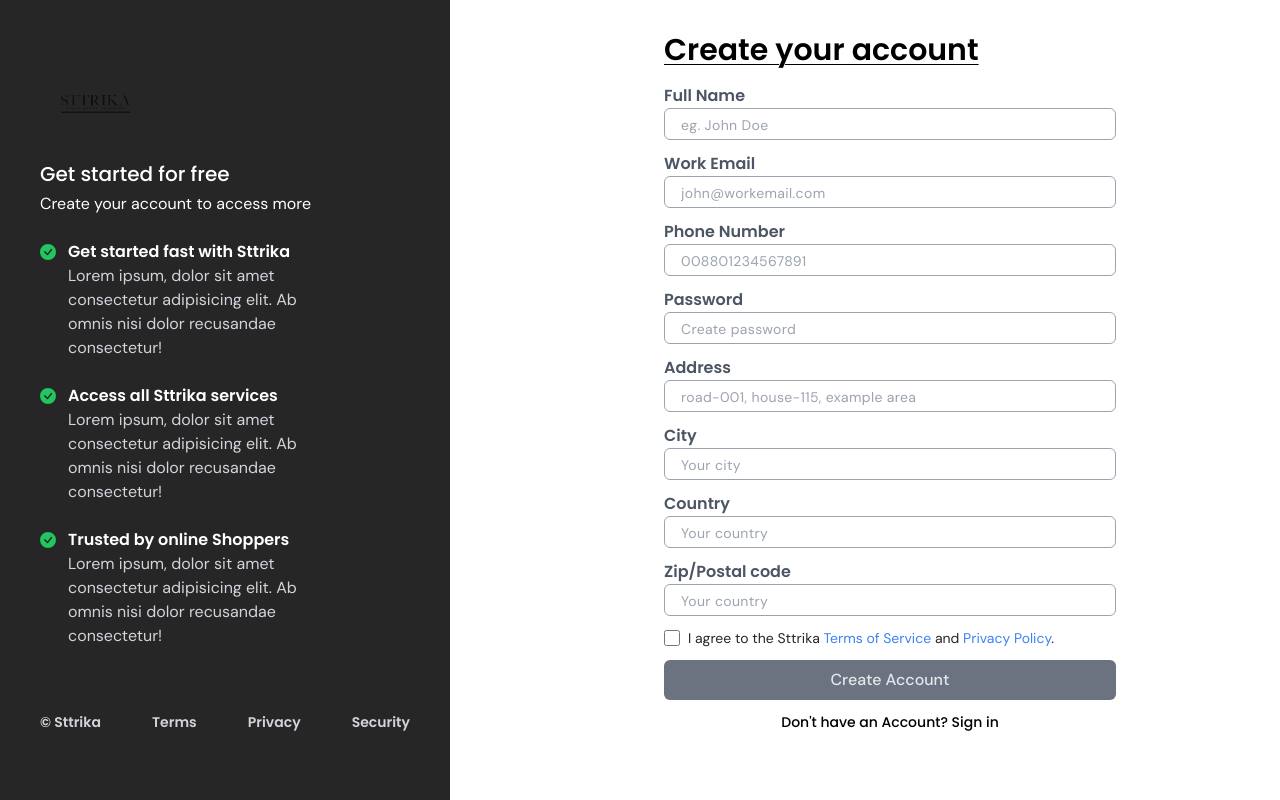
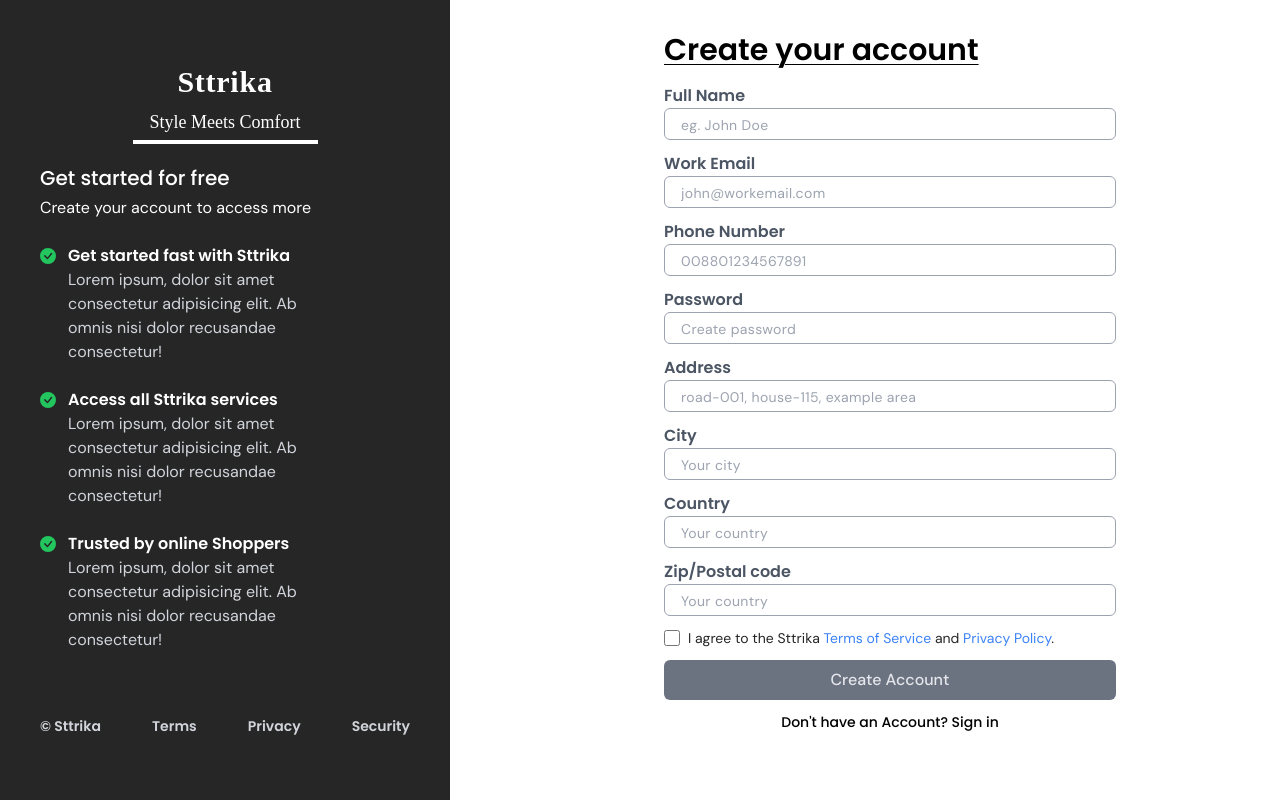
Before and after one commit to dixitk941/sttrika0.1, a React (Create React App) app: page /signup in a window 1280 px wide. Built offline with nearby package versions, Linux system fonts and the light colour scheme.

Commit message:
modification on some minor areas

```diff
--- a/src/components/home/Header/Header.js
+++ b/src/components/home/Header/Header.js
@@ -32,9 +32,7 @@ const Header = () => {
         <Flex className="flex items-center justify-between h-full">
           <Link to="/">
             <div>
-            <Image className="w-28 object-cover" imgSrc={logoLight} />
-
-
+            <Image className="w-64 object-cover" imgSrc={logoLight} />
             </div>
           </Link>
           <div>
--- a/src/pages/Account/SignIn.js
+++ b/src/pages/Account/SignIn.js
@@ -63,9 +63,15 @@ const SignIn = () => {
       <div className="w-1/2 hidden lgl:inline-flex h-full text-white">
       <div className="w-1/2 hidden lgl:inline-flex h-full text-white">
         <div className="w-[450px] h-full bg-primeColor px-10 flex flex-col gap-6 justify-center">
-          <Link to="/">
-          <img src={logoLight} alt="logoImg" className="w-28 bg-transparent" />
-                   </Link>
+        <Link to="/" className="flex flex-col items-center text-center">
+          <span className="text-3xl font-bold tracking-wide text-white" style={{ fontFamily: 'Times New Roman, serif' }}>
+            Sttrika
+          </span>
+          <p className="text-lg font- text-white mt-2" style={{ fontFamily: 'Times New Roman, serif' }}>
+            Style Meets Comfort
+          </p>
+          <div className="border-b-4 border-white w-1/2 mt-1"></div>
+        </Link>
           <div className="flex flex-col gap-1 -mt-1">
             <h1 className="font-titleFont text-xl font-medium">
               Stay sign in for more
--- a/src/pages/Account/SignUp.js
+++ b/src/pages/Account/SignUp.js
@@ -94,9 +94,15 @@ const SignUp = () => {
     <div className="w-full h-screen flex items-center justify-start">
       <div className="w-1/2 hidden lgl:inline-flex h-full text-white">
         <div className="w-[450px] h-full bg-primeColor px-10 flex flex-col gap-6 justify-center">
-          <Link to="/">
-          <img src={logoLight} alt="logoImg" className="w-28 bg-transparent" />
-             </Link>
+        <Link to="/" className="flex flex-col items-center text-center">
+          <span className="text-3xl font-bold tracking-wide text-white" style={{ fontFamily: 'Times New Roman, serif' }}>
+            Sttrika
+          </span>
+          <p className="text-lg font- text-white mt-2" style={{ fontFamily: 'Times New Roman, serif' }}>
+            Style Meets Comfort
+          </p>
+          <div className="border-b-4 border-white w-1/2 mt-1"></div>
+        </Link>
           <div className="flex flex-col gap-1 -mt-1">
             <h1 className="font-titleFont text-xl font-medium">
               Get started for free
```
